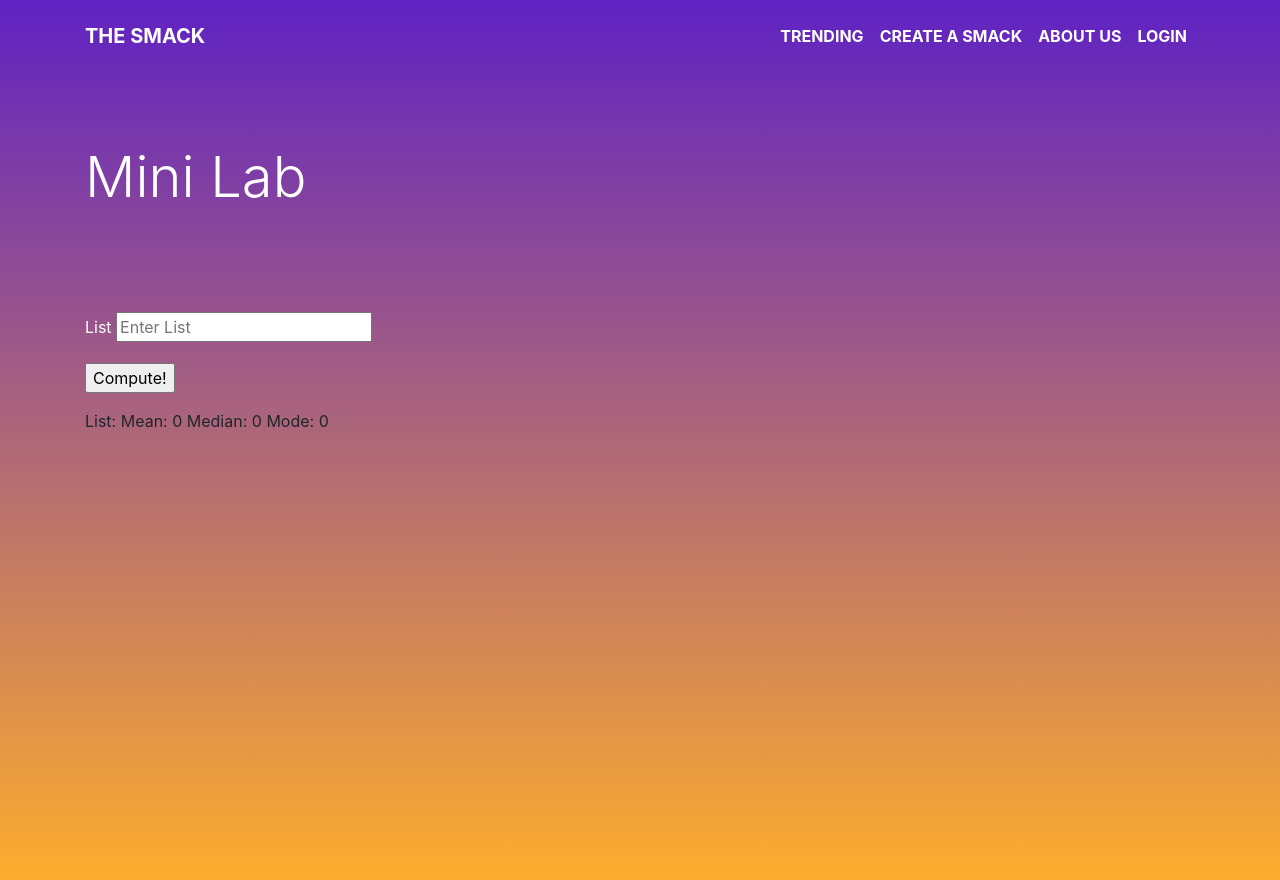
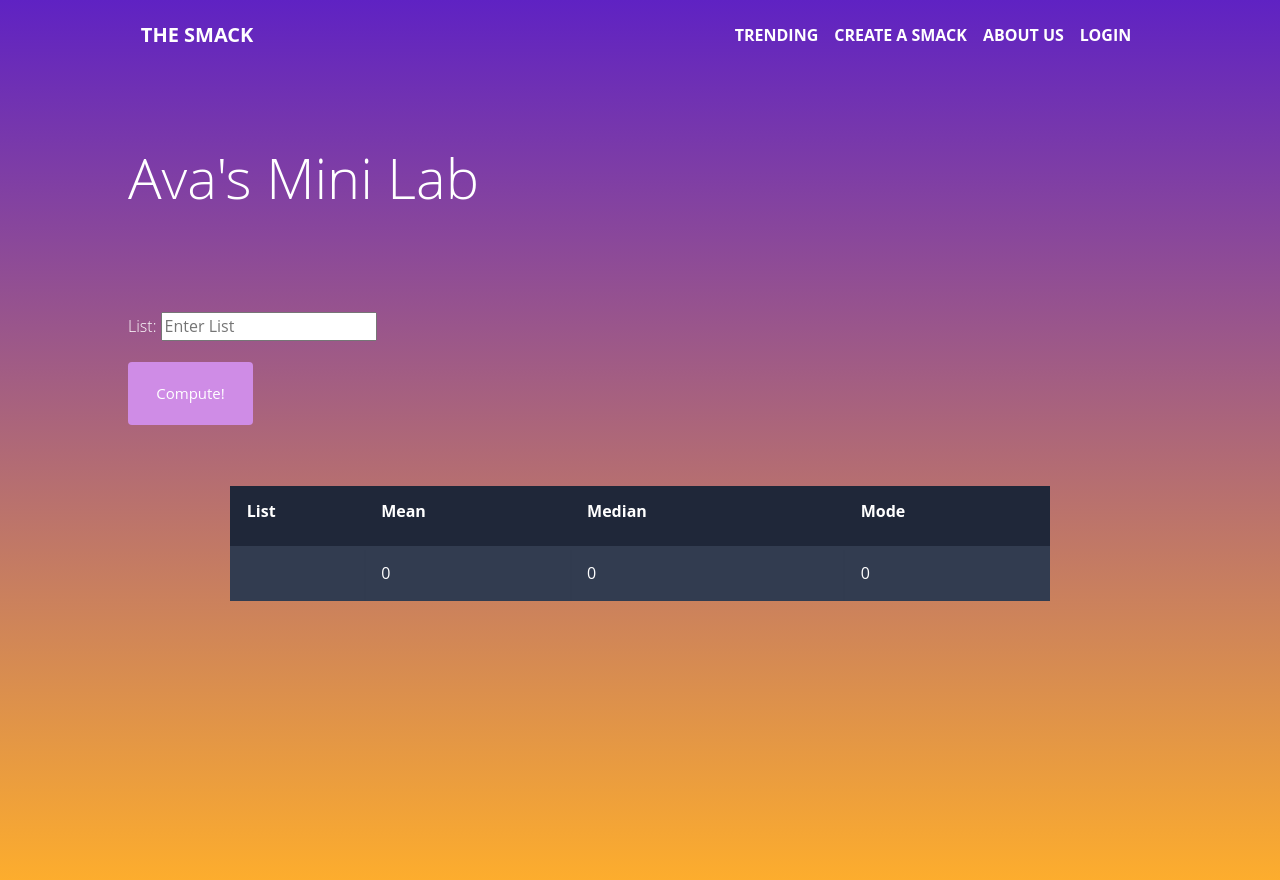
Before and after one commit to evagravin/p4-kangaroos, a Flask app: page /avaminilab/ in a window 1280 px wide. Run offline with Flask 2, Linux system fonts and the light colour scheme; some libraries are stand-ins or nearby versions.

Commit message:
formatting with HTML

```diff
--- a/templates/minilabs/ava-minilab.html
+++ b/templates/minilabs/ava-minilab.html
@@ -11,28 +11,166 @@
 <div class="container">
     <div class="pt-5 text-white">
         <header class="py-5 mt-5">
-            <h1 class="display-4">Mini Lab</h1>
+            <h1 class="display-4">Ava's Mini Lab</h1>
         </header>
     </div>
 <form method="POST" ID="myForm" action=# class="form1">
     <p>
-        <label for="list" class="pt-5 text-white">List</label>
+        <label for="list" class="pt-5 text-white">List:</label>
         <input id="list" name="list" placeholder="Enter List" type="text" required="required">
     </p>
     <p>
-
-        <input type="submit" class="button button-primary" value="Compute!">
-    </p>
-
-    <p> List: {{list}}
-        Mean: {{mean}}
-        Median: {{median}}
-        Mode: {{mode}}
+        <button class="button"><span>Compute!</span></button>
     </p>
 </form>
+<br>
+<br>
+    <table class="container">
+        <thead>
+        <tr>
+            <th><h1>List</h1></th>
+            <th><h1>Mean</h1></th>
+            <th><h1>Median</h1></th>
+            <th><h1>Mode</h1></th>
+        </tr>
+        </thead>
+        <tbody>
+        <tr>
+            <td>{{list}}</td>
+            <td>{{mean}}</td>
+            <td>{{median}}</td>
+            <td>{{mode}}</td>
+        </tr>
+
+        </tbody>
+    </table>
 </div>
 </body>
 </html>
+<style>
+.button {
+  border-radius: 4px;
+  background-color: #cf8ce6;
+  border: none;
+  color: #FFFFFF;
+  text-align: center;
+  font-size: 15px;
+  padding: 20px;
+  width: 125px;
+  transition: all 0.5s;
+  cursor: pointer;
+}
+
+.button span {
+  cursor: pointer;
+  display: inline-block;
+  position: relative;
+  transition: 0.5s;
+}
+
+.button span:after {
+  content: '\00bb';
+  position: absolute;
+  opacity: 0;
+  top: 0;
+  right: -20px;
+  transition: 0.5s;
+}
+
+.button:hover span {
+  padding-right: 25px;
+}
+
+.button:hover span:after {
+  opacity: 1;
+  right: 0;
+}
+
+@charset "UTF-8";
+@import url(https://fonts.googleapis.com/css?family=Open+Sans:300,400,700);
+
+body {
+  font-family: 'Open Sans', sans-serif;
+  font-weight: 300;
+  line-height: 1.42em;
+  color:#ffffff;
+  background-color:#1F2739;
+}
 
 
+h2 a {
+  font-weight: 700;
+  text-transform: uppercase;
+  color: #ffffff;
+  text-decoration: none;
+}
+
+
+.container th h1 {
+	  font-weight: bold;
+	  font-size: 1em;
+  text-align: left;
+  color: #ffffff;
+}
+
+.container td {
+	  font-weight: normal;
+	  font-size: 1em;
+  -webkit-box-shadow: 0 2px 2px -2px #0E1119;
+	   -moz-box-shadow: 0 2px 2px -2px #0E1119;
+	        box-shadow: 0 2px 2px -2px #0E1119;
+}
+
+.container {
+	  text-align: left;
+	  overflow: hidden;
+	  width: 80%;
+	  margin: 0 auto;
+  display: table;
+  padding: 0 0 8em 0;
+}
+
+.container td, .container th {
+	  padding-bottom: 2%;
+	  padding-top: 2%;
+  padding-left:2%;
+}
+
+/* Background-color of the odd rows */
+.container tr:nth-child(odd) {
+	  background-color: #323C50;
+}
+
+.container th {
+	  background-color: #1F2739;
+}
+
+.container td:first-child { color: #ffffff; }
+
+.container tr:hover {
+   background-color: #464A52;
+-webkit-box-shadow: 0 6px 6px -6px #0E1119;
+	   -moz-box-shadow: 0 6px 6px -6px #0E1119;
+	        box-shadow: 0 6px 6px -6px #0E1119;
+}
+
+.container td:hover {
+  background-color: #cd8ce6;
+  color: #ffffff;
+  font-weight: bold;
+
+  box-shadow: #cf8ce6 -1px 1px, #cf8ce6 -2px 2px, #cf8ce6 -3px 3px, #cf8ce6 -4px 4px, #cf8ce6 -5px 5px, #cf8ce6 -6px 6px;
+  transform: translate3d(6px, -6px, 0);
+
+  transition-delay: 0s;
+	  transition-duration: 0.4s;
+	  transition-property: all;
+  transition-timing-function: line;
+}
+
+@media (max-width: 800px) {
+.container td:nth-child(4),
+.container th:nth-child(4) { display: none; }
+}
+</style>
 {% endblock %}
```
